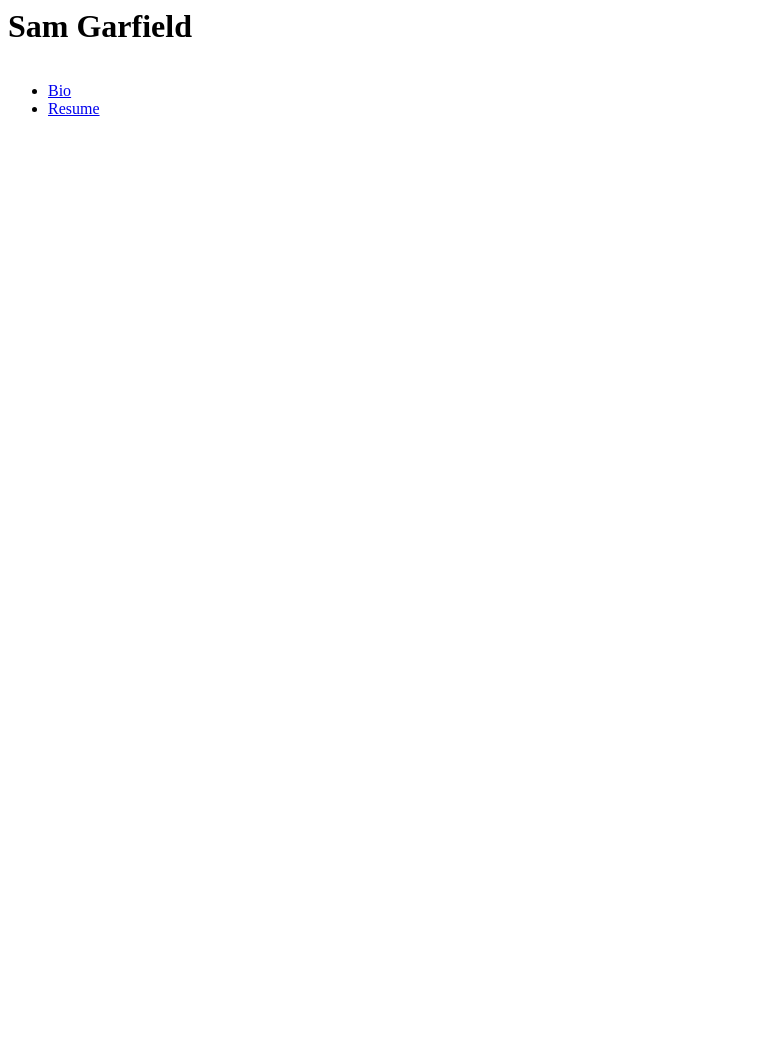
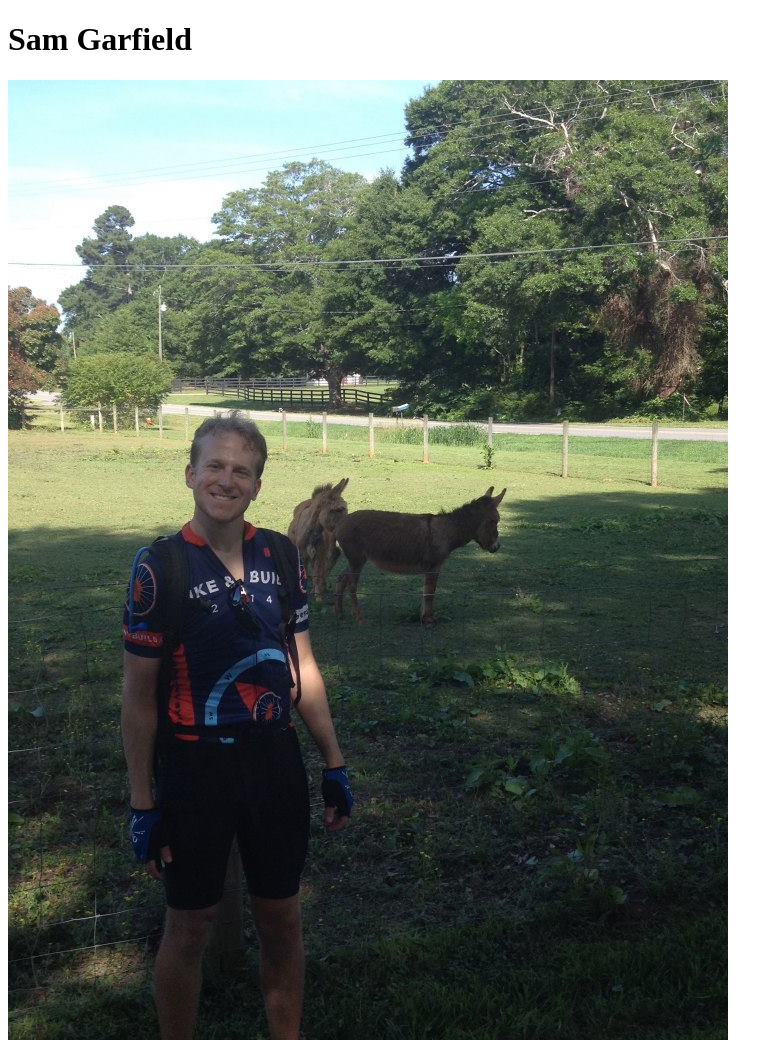
Before and after one commit to sgarfield/sgarfield.github.io, a plain HTML site: page index.html in a window 1280 px wide. Shown: the top 1040 px of the page, without its empty margins (0-783 px from the left). Before the commit the page ends 800 px from the top, so only its background shows below. Drawn offline with Linux system fonts and the light colour scheme.

Commit message:
Added link to homepage image

```diff
--- a/index.html
+++ b/index.html
@@ -1,3 +1,4 @@
+<!DOCTYPE html>
 <html>
 
 <head>
@@ -8,7 +9,7 @@
         <h1>
                 Sam Garfield
         </h1>
-        <img src="" />
+        <img src="../me.jpg" alt="Photo"/>
         <ul>
                 <li><a href="../bio.html">Bio</a></li>
                 <li><a href="../resume.html">Resume</a></li>
```
